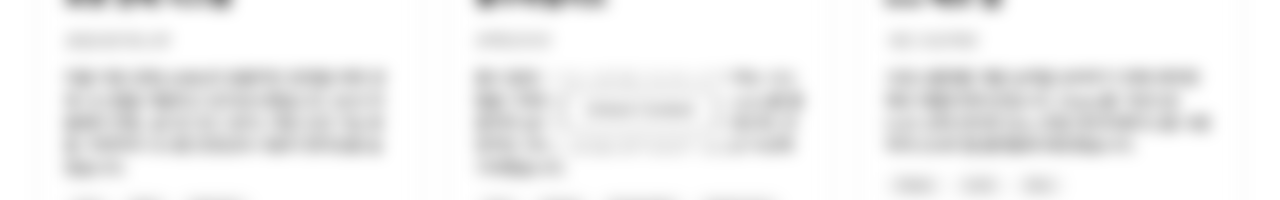
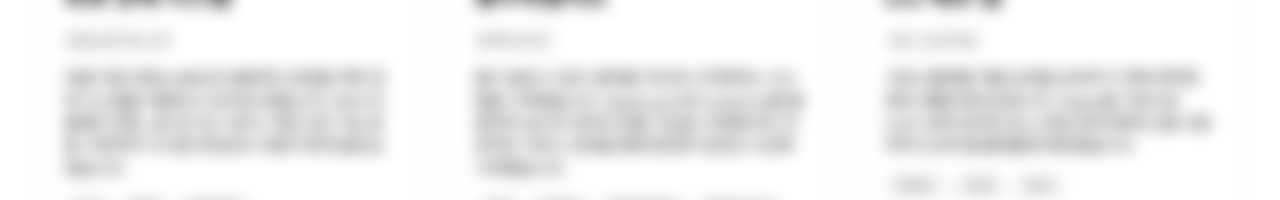
Before and after one commit to dkswndud1992/portfolio, an Angular app: page / in a window 1280 px wide. Shown: the part 4223-4423 px from the top of the page. Built offline with nearby package versions, Linux system fonts and the light colour scheme.

Commit message:
feat: implement scroll-based visibility for unlock prompt

```diff
--- a/src/app/app.css
+++ b/src/app/app.css
@@ -9,15 +9,22 @@
 }
 
 .unlock-prompt {
-  position: absolute;
-  top: 50%;
-  left: 50%;
-  transform: translate(-50%, -50%);
+  position: fixed;
+  bottom: 20px;
+  right: 20px;
   z-index: 10;
   background: rgba(255, 255, 255, 0.7);
   padding: 20px;
   border-radius: 8px;
   text-align: center;
+}
+
+.unlock-prompt input[type="password"] {
+  padding: 10px;
+  font-size: 16px;
+  border: 1px solid #333;
+  border-radius: 5px;
+  margin-right: 10px;
 }
 
 .unlock-prompt button {
--- a/src/app/app.html
+++ b/src/app/app.html
@@ -8,24 +8,24 @@
   <app-about></app-about>
 </section>
 
-<section id="skills">
+<section id="skills" #skills>
   <app-skills></app-skills>
 </section>
 
 <div class="content-wrapper" [class.blurred]="!(unlocked$ | async)">
-  <section id="projects">
+  <section id="projects" #projects>
     <app-projects></app-projects>
   </section>
 
   <section id="contact">
     <app-contact></app-contact>
   </section>
-
-  @if (!(unlocked$ | async)) {
-    <div class="unlock-prompt">
-      <button (click)="promptForPassword()">Unlock Content</button>
-    </div>
-  }
 </div>
 
+@if (!(unlocked$ | async) && showUnlockPrompt) {
+  <div class="unlock-prompt">
+    <input type="password" placeholder="Enter password" #passwordInput />
+    <button (click)="checkPassword(passwordInput.value)">Unlock</button>
+  </div>
+}
 <app-footer></app-footer>
--- a/src/app/app.ts
+++ b/src/app/app.ts
@@ -1,4 +1,4 @@
-import { ChangeDetectionStrategy, Component, OnInit } from '@angular/core';
+import { ChangeDetectionStrategy, Component, ElementRef, HostListener, OnInit, ViewChild } from '@angular/core';
 import { ActivatedRoute, RouterModule } from '@angular/router';
 import { HeroComponent } from './hero/hero';
 import { AboutComponent } from './about/about';
@@ -32,6 +32,10 @@ import { CommonModule } from '@angular/common';
 })
 export class AppComponent implements OnInit {
   unlocked$: Observable<boolean>;
+  showUnlockPrompt = false;
+
+  @ViewChild('skills', { static: true }) skillsSection!: ElementRef;
+  @ViewChild('projects', { static: true }) projectsSection!: ElementRef;
 
 
   constructor(
@@ -52,8 +56,18 @@ export class AppComponent implements OnInit {
 
   }
 
-  promptForPassword(): void {
-    const password = prompt('Please enter the password to unlock:');
+  @HostListener('window:scroll', [])
+  onWindowScroll() {
+    const projectsSectionTop = this.projectsSection.nativeElement.getBoundingClientRect().top;
+
+    if (projectsSectionTop < 0) {
+      this.showUnlockPrompt = true;
+    } else {
+      this.showUnlockPrompt = false;
+    }
+  }
+
+  checkPassword(password: string): void {
     if (password) {
       this.authService.checkPassword(password);
     }
```
